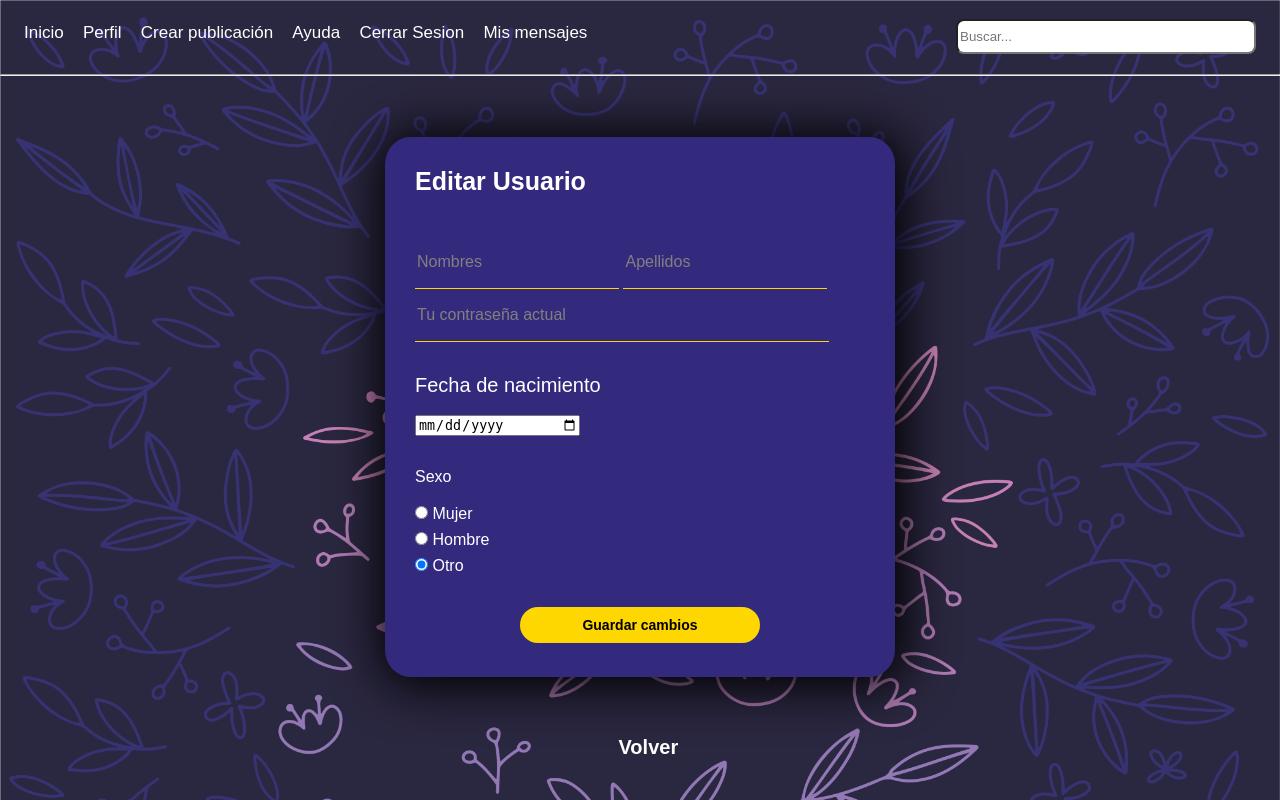
After one commit to Robertron624/python-sirius, a Flask app: page /editar-usuario/ in a window 1280 px wide. The commit adds this page. Run offline with Flask 3, Linux system fonts and the light colour scheme; the visitor is signed in with stand-in values (Sample User, id 1).

Commit message:
fix: fixing edit user styles and renaming its elements from Spanish to english

```diff
--- a/app.py
+++ b/app.py
@@ -50,7 +50,7 @@ def busqueda(texto=None):
             return redirect(f'/busqueda/{texto}')
 
 @app.route('/ayuda/')
-def ayuda():
+def help():
     frm = Ayuda()
     return render_template("help.html", form=frm, titulo="Ayuda")
 
--- a/formularios.py
+++ b/formularios.py
@@ -80,17 +80,16 @@ class Mensaje(FlaskForm):
 
 
 class EditarUsuario(FlaskForm):
-    nom = StringField('Nombre *', validators=[Length(
+    edit_first_name = StringField('Nombre *', validators=[Length(
         min=1, max=100, message='Longitud fuera de rango'), InputRequired(message='Nombre es requerido')])
-    ape = StringField('Apellido *', validators=[Length(
+    edit_last_name = StringField('Apellido *', validators=[Length(
         min=1, max=100, message='Longitud fuera de rango'), InputRequired(message='Apellido es requerido')])
-    cla = PasswordField('Clave *', validators=[Length(
-        min=5, max=40, message='Longitud fuera de rango'), InputRequired(message='Clave es requerido')])
-    fnac = DateField(
+    edit_password = PasswordField('Clave *', validators=[Length( min=5, max=40, message='Longitud fuera de rango'), InputRequired(message='Clave es requerida')])
+    edit_birth_date = DateField(
         format="%d-%m-%y", validators=[DataRequired(message='Fecha de nacimiento requerida.')])
-    sex = RadioField('Label', choices=[
+    edit_sex = RadioField('Label', choices=[
                      ('M', 'Mujer'), ('H', 'Hombre'), ('P', 'Otro')], default="P")
-    btn = SubmitField('Guardar cambios')
+    edit_submit = SubmitField('Guardar cambios')
 
 class Cambiarpsw(FlaskForm):
     claan = PasswordField('Clave *', validators=[Length(
--- a/routes/user_routes.py
+++ b/routes/user_routes.py
@@ -61,14 +61,15 @@ def home():
             texto = request.form['texto'].capitalize()
             return redirect(f'/busqueda/{texto}')
 
-@user_blueprint.route('/editarusuario/', methods=['POST', 'GET'])
-def editarusuario():
+@user_blueprint.route('/editar-usuario/', methods=['POST', 'GET'])
+def edit_user():
     if 'id' not in session:
         return redirect('/')
     else:
         frm_edit_user = EditarUsuario()
+        frm_search = Busqueda()
         if request.method == 'GET':
-            return render_template('editarusuario.html', form_edit_user=frm_edit_user, titulo='Editar usuario', include_header=True)
+            return render_template('edit-user.html', form_edit_user=frm_edit_user, titulo='Editar usuario', form_search=frm_search, include_header=True)
         else:
             # Recuperar los datos del formulario
             nom = escape(request.form['nom']).capitalize()
@@ -127,11 +128,11 @@ def editarusuario():
                     flash(
                         'ERROR: No se pudieron registrar los datos, intente nuevamente')
 
-                    return render_template('editarusuario.html', form_edit_user=frm_edit_user, titulo='Editar usuario', include_header=True)
+                    return render_template('edit-user.html', form_edit_user=frm_edit_user, titulo='Editar usuario', include_header=True)
                 else:
                     flash('Cambios efectuados correctamente.')
 
-            return render_template('editarusuario.html', form_edit_user=frm_edit_user, titulo='Editar usuario', include_header=True)
+            return render_template('edit-user.html', form_edit_user=frm_edit_user, titulo='Editar usuario', include_header=True)
 
 @user_blueprint.route('/cambiarpsw/', methods=['POST', 'GET'])
 def cambiarpsw():
--- a/static/css/navegacion.css
+++ b/static/css/base.css
@@ -1,3 +1,9 @@
+@font-face {
+  font-family: "Dark";
+  src: url(../fonts/Dark.otf) format("opentype");
+}
+
+
 a {
   color: #ffffff;
   text-decoration: none;
@@ -5,6 +11,30 @@ a {
 
 ul {
   list-style: none;
+  padding: 0;
+  margin: 0;
+}
+
+p, h1, h2, h3, h4, h5, h6 {
+  margin: 0;
+  padding: 0;
+}
+
+body {
+  display: flex;
+  flex-direction: column;
+  margin: 0;
+  background-image: url(../img/fondo.png) /*#2A2740*/;
+  background-size: 100%;
+  font-family: sans-serif;
+  height: 100vh;
+  overflow-y: scroll;
+}
+
+main {
+  flex-grow: 1;
+  display: grid;
+  place-items: center;
 }
 
 .container2 {
--- /dev/null
+++ b/static/css/edit-user.css
@@ -0,0 +1,150 @@
+
+form.edit-user {
+  margin: 0px auto;
+  top: 3%;
+  width: 450px;
+  height: 400px;
+  background: #342a7d;
+  color: white;
+  padding: 70px 30px;
+  border-radius: 5%;
+  box-shadow: 3px 3px 50px 7px black;
+  position: relative;
+}
+
+h1 {
+  margin: 0;
+  padding: 0;
+  position: relative;
+  bottom: 40px;
+  font-size: 25px;
+  font-weight: bold;
+}
+
+form.edit-user input[type="text"] {
+  border: none;
+  border-bottom: 1px solid gold;
+  background: transparent;
+  outline: none;
+  width: 200px;
+  height: 50px;
+  color: white;
+  font-size: 16px;
+}
+
+form.edit-user input[type="email"],
+form.edit-user input[type="password"] {
+  border: none;
+  border-bottom: 1px solid gold;
+  background: transparent;
+  outline: none;
+  width: 410px;
+  height: 50px;
+  color: white;
+  font-size: 16px;
+}
+
+form.edit-user ::placeholder {
+  color: gray;
+}
+
+div.birth-date {
+  font-size: 20px;
+}
+
+#sex {
+  list-style: none;
+  display: inline-flex;
+}
+
+div.sex {
+  font-size: 20px;
+}
+
+.birth-date {
+  margin-block-start: 2rem;
+  display: flex;
+  flex-direction: column;
+  gap: 1.1rem;
+}
+
+form.edit-user input[type="date"] {
+  max-width: 10rem;
+}
+
+.sex-container {
+  margin-block-start: 2rem;
+}
+
+.sex-container > p {
+  margin-block-end: 1.2rem;
+}
+
+.sex-container ul {
+  display: flex;
+  flex-direction: column;
+  gap: .5rem;
+}
+
+.sex-container ul li input {
+  margin: 0;
+}
+
+.submit-container {
+  margin-block-start: 2rem;
+  display: flex;
+  justify-content: center;
+}
+
+form.edit-user input[type="submit"] {
+  border: none;
+  outline: none;
+  padding-block: .6rem;
+  width: 100%;
+  max-width: 15rem;
+  background: gold;
+  color: black;
+  font-size: 14px;
+  border-radius: 20px;
+  font-weight: bold;
+  transition: all 0.3s ease-in-out;
+}
+
+form.edit-user input[type="submit"]:hover {
+  color: black;
+  background: #c48319;
+  cursor: pointer;
+}
+
+.go-back {
+  text-decoration: none;
+  color: white;
+  font-size: 20px;
+  font-weight: bold;
+  transition: all 0.3s ease-in-out;
+}
+
+.go-back::before {
+  content: "<";
+  margin-right: 5px;
+  opacity: 0;
+  transition: all 0.3s ease-in-out;
+}
+
+.go-back:hover::before {
+  opacity: 1;
+}
+
+.go-back::after {
+  content: "";
+  width: 0;
+  height: 1px;
+  margin-top: 1.5px;
+  background: white;
+  display: block;
+  transition: all 0.3s ease-in-out;
+}
+
+.go-back:hover::after {
+  width: 100%;
+}
--- a/static/css/verpublicaciones.css
+++ b/static/css/verpublicaciones.css
@@ -23,6 +23,7 @@ p, h1, h2, h3, h4 {
   max-width: 600px;
   margin-inline: auto;
   align-items: center;
+  gap: 1.5rem;
 }
 
 #avatar {
@@ -56,6 +57,7 @@ p.username {
 
 #results {
   margin-top: 3rem;
+  width: 100%;
   max-width: 600px;
   margin-inline: auto;
   padding-block: 2.5rem;
--- a/templates/base.html
+++ b/templates/base.html
@@ -6,7 +6,7 @@
     <meta http-equiv="X-UA-Compatible" content="IE=edge" />
     <meta name="viewport" content="width=device-width, initial-scale=1.0" />
     {% block css %}
-    <link rel="stylesheet" href="{{ url_for('static', filename='css/navegacion.css' ) }}" />
+    <link rel="stylesheet" href="{{ url_for('static', filename='css/base.css' ) }}" />
     {% endblock %}
     <title>{{titulo}}</title>
 </head>
--- /dev/null
+++ b/templates/edit-user.html
@@ -0,0 +1,35 @@
+{% extends 'base.html' %} {% block css %}
+{{ super() }}
+<link rel="stylesheet" href="{{ url_for('static', filename='/css/edit-user.css' ) }}" />
+{% endblock %} {% block contenido %}
+<form class="edit-user" name="edit-user" id="edit-user" action="/editar-usuario/" method="POST">
+    <h1>Editar Usuario</h1>
+
+    <div class="name-lastname">
+        {{form_edit_user.edit_first_name(placeholder="Nombres")}}
+        {{form_edit_user.edit_last_name(placeholder="Apellidos")}}
+    </div>
+
+    {{form_edit_user.edit_password(placeholder="Tu contraseña actual")}}
+
+    <div class="birth-date">
+        <label for="birth-date">Fecha de nacimiento</label>
+        {{form_edit_user.edit_birth_date}}
+    </div>
+
+    <div class="sex-container">
+        <p>Sexo</p>
+        {{form_edit_user.edit_sex}}
+    </div>
+
+    <div class="submit-container">
+        {{form_edit_user.edit_submit}}
+    </div>
+
+
+    {% for msg in get_flashed_messages() %}
+        <div class="error-message">{{msg}}</div>
+    {% endfor %}
+</form>
+<a class="go-back" href="/perfil/">Volver</a>
+{% endblock %}
--- a/templates/help.html
+++ b/templates/help.html
@@ -1,5 +1,5 @@
 {% extends 'base.html' %} {% block css %}
-<link rel="stylesheet" href="{{ url_for('static', filename='/css/navegacion.css' ) }}" />
+{{ super() }}
 <link rel="stylesheet" href="{{ url_for('static', filename='/css/login.css' ) }}" />
 {% endblock %} {% block contenido %}
 <h3 class="nombre">Python Regius</h3>
--- a/templates/perfilusr.html
+++ b/templates/perfilusr.html
@@ -6,7 +6,7 @@
   <img src="{{url_for('static', filename=ava)}}" id="avatar" alt="avatar" />
   <div class="links">
     <p class="username">{{session['nom']}} {{session['ape']}}</p>
-    <a href="/editarusuario/" class="profile-link">
+    <a href="/editar-usuario/" class="profile-link">
       Editar Perfil
     </a>
     <a href="/cambiarpsw/" class="profile-link">
```
Also changed, not shown: static/css/editarusuario.css (deleted, +0 -141 lines), static/css/feed.css (+5 -29 lines), static/css/publication-page.css (+5 -4 lines), templates/editarusuario.html (deleted, +0 -38 lines), templates/roles.html (+1 -36 lines), static/fonts/Dark.otf (renamed from static/img/Dark.otf).
